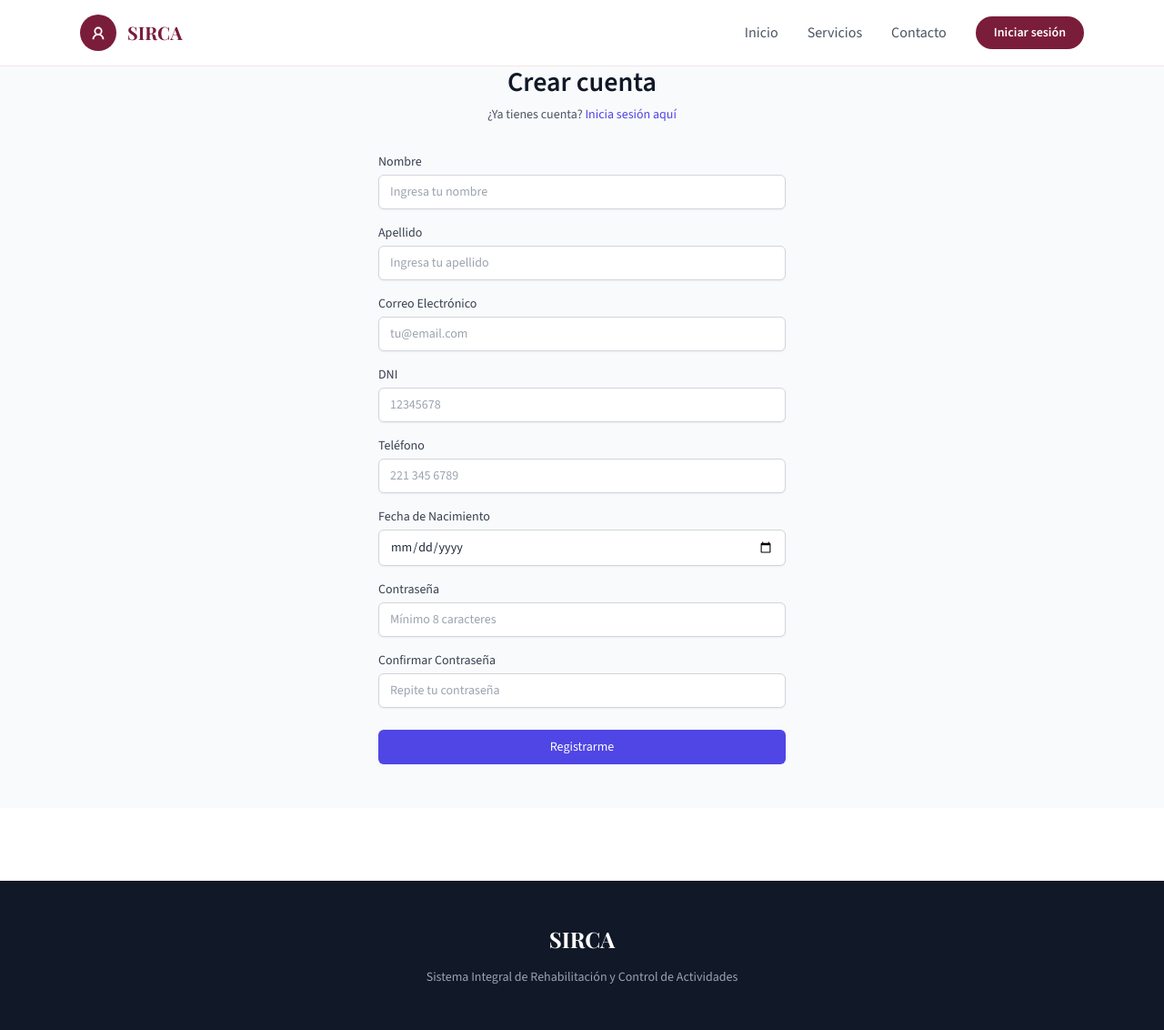
After one commit to sofispazzarini/IS2, a Django app: template templates/user/registro.html in a window 1280 px wide. The commit adds this page. Shown: the whole page at 91% size. Run offline with Django 5.2, Linux system fonts and the light colour scheme; the template is opened without the code that fills it: values that come from a table or form of the project are taken from there, others are empty; parts of the project's set-up code (start-up, migrations or seed data) failed here and were passed over; some libraries are stand-ins or nearby versions.

Commit message:
resuelvo conflictos

```diff
--- a/templates/base.html
+++ b/templates/base.html
@@ -15,6 +15,27 @@
 
     <!-- Tailwind -->
     <script src="https://cdn.tailwindcss.com/3.4.17"></script>
+    <script>
+        tailwind.config = {
+            theme: {
+                extend: {
+                    colors: {
+                        bordo: {
+                            100: '#f5e6e8',
+                            200: '#e6c3c8',
+                            300: '#d49ba4',
+                            400: '#c16f7d',
+                            500: '#a84556',
+                            600: '#8f3a4a',
+                            700: '#7a1d3a',
+                            800: '#641830',
+                            900: '#521428',
+                        }
+                    }
+                }
+            }
+        }
+    </script>
 
     <!-- Lucide -->
     <script src="https://cdn.jsdelivr.net/npm/lucide@0.263.0/dist/umd/lucide.min.js"></script>
@@ -91,7 +112,7 @@
                         Hola, {{ user.username }}
                     </span>
 
-                    <a href="{% url 'logout' %}"
+                    <a href="#"
                        class="btn-outline-bordo px-5 py-2 rounded-full text-sm font-semibold">
 
                         Cerrar sesión
@@ -100,7 +121,7 @@
 
                 {% else %}
 
-                    <a href="{% url 'login' %}"
+                    <a href="/auth/login/"
                        class="btn-bordo px-5 py-2 rounded-full text-sm font-semibold">
 
                         Iniciar sesión
--- /dev/null
+++ b/templates/user/registro.html
@@ -0,0 +1,207 @@
+{% extends "base.html" %}
+
+{% block title %}Registro - SIRCA{% endblock %}
+
+{% block content %}
+<div class="min-h-screen flex items-center justify-center bg-gray-50 py-12 px-4 sm:px-6 lg:px-8">
+    <div class="max-w-md w-full space-y-8">
+        <div>
+            <h2 class="mt-6 text-center text-3xl font-extrabold text-gray-900">
+                Crear cuenta
+            </h2>
+            <p class="mt-2 text-center text-sm text-gray-600">
+                ¿Ya tienes cuenta?
+                <a href="#" class="font-medium text-indigo-600 hover:text-indigo-500">
+                    Inicia sesión aquí
+                </a>
+            </p>
+        </div>
+
+        {% if messages %}
+            {% for message in messages %}
+                <div class="rounded-md p-4 {% if message.tags == 'error' %}bg-red-50 border border-red-200{% else %}bg-green-50 border border-green-200{% endif %}">
+                    <div class="flex">
+                        <div class="flex-shrink-0">
+                            {% if message.tags == 'error' %}
+                                <svg class="h-5 w-5 text-red-400" viewBox="0 0 20 20" fill="currentColor">
+                                    <path fill-rule="evenodd" d="M10 18a8 8 0 100-16 8 8 0 000 16zM8.707 7.293a1 1 0 00-1.414 1.414L8.586 10l-1.293 1.293a1 1 0 101.414 1.414L10 11.414l1.293 1.293a1 1 0 001.414-1.414L11.414 10l1.293-1.293a1 1 0 00-1.414-1.414L10 8.586 8.707 7.293z" clip-rule="evenodd" />
+                                </svg>
+                            {% else %}
+                                <svg class="h-5 w-5 text-green-400" viewBox="0 0 20 20" fill="currentColor">
+                                    <path fill-rule="evenodd" d="M10 18a8 8 0 100-16 8 8 0 000 16zm3.707-9.293a1 1 0 00-1.414-1.414L9 10.586 7.707 9.293a1 1 0 00-1.414 1.414l2 2a1 1 0 001.414 0l4-4z" clip-rule="evenodd" />
+                                </svg>
+                            {% endif %}
+                        </div>
+                        <div class="ml-3">
+                            <p class="text-sm font-medium {% if message.tags == 'error' %}text-red-800{% else %}text-green-800{% endif %}">
+                                {{ message }}
+                            </p>
+                        </div>
+                    </div>
+                </div>
+            {% endfor %}
+        {% endif %}
+
+        <form class="mt-8 space-y-6" method="POST" novalidate>
+            {% csrf_token %}
+
+            <div class="space-y-4">
+                <div>
+                    <label for="{{ form.first_name.id_for_label }}" class="block text-sm font-medium text-gray-700">
+                        {{ form.first_name.label }}
+                    </label>
+                    <input
+                        type="text"
+                        id="{{ form.first_name.id_for_label }}"
+                        name="{{ form.first_name.name }}"
+                        value="{{ form.first_name.value|default_if_none:'' }}"
+                        class="mt-1 block w-full px-3 py-2 border border-gray-300 rounded-md shadow-sm placeholder-gray-400 focus:outline-none focus:ring-indigo-500 focus:border-indigo-500 sm:text-sm {% if form.first_name.errors %}border-red-300{% endif %}"
+                        placeholder="Ingresa tu nombre"
+                    >
+                    {% if form.first_name.errors %}
+                        <p class="mt-1 text-sm text-red-600">{{ form.first_name.errors.0 }}</p>
+                    {% endif %}
+                </div>
+
+                <div>
+                    <label for="{{ form.last_name.id_for_label }}" class="block text-sm font-medium text-gray-700">
+                        {{ form.last_name.label }}
+                    </label>
+                    <input
+                        type="text"
+                        id="{{ form.last_name.id_for_label }}"
+                        name="{{ form.last_name.name }}"
+                        value="{{ form.last_name.value|default_if_none:'' }}"
+                        class="mt-1 block w-full px-3 py-2 border border-gray-300 rounded-md shadow-sm placeholder-gray-400 focus:outline-none focus:ring-indigo-500 focus:border-indigo-500 sm:text-sm {% if form.last_name.errors %}border-red-300{% endif %}"
+                        placeholder="Ingresa tu apellido"
+                    >
+                    {% if form.last_name.errors %}
+                        <p class="mt-1 text-sm text-red-600">{{ form.last_name.errors.0 }}</p>
+                    {% endif %}
+                </div>
+
+                <div>
+                    <label for="{{ form.email.id_for_label }}" class="block text-sm font-medium text-gray-700">
+                        {{ form.email.label }}
+                    </label>
+                    <input
+                        type="email"
+                        id="{{ form.email.id_for_label }}"
+                        name="{{ form.email.name }}"
+                        value="{{ form.email.value|default_if_none:'' }}"
+                        class="mt-1 block w-full px-3 py-2 border border-gray-300 rounded-md shadow-sm placeholder-gray-400 focus:outline-none focus:ring-indigo-500 focus:border-indigo-500 sm:text-sm {% if form.email.errors %}border-red-300{% endif %}"
+                        placeholder="tu@email.com"
+                    >
+                    {% if form.email.errors %}
+                        <p class="mt-1 text-sm text-red-600">{{ form.email.errors.0 }}</p>
+                    {% endif %}
+                </div>
+
+                <div>
+                    <label for="{{ form.dni.id_for_label }}" class="block text-sm font-medium text-gray-700">
+                        {{ form.dni.label }}
+                    </label>
+                    <input
+                        type="text"
+                        id="{{ form.dni.id_for_label }}"
+                        name="{{ form.dni.name }}"
+                        value="{{ form.dni.value|default_if_none:'' }}"
+                        class="mt-1 block w-full px-3 py-2 border border-gray-300 rounded-md shadow-sm placeholder-gray-400 focus:outline-none focus:ring-indigo-500 focus:border-indigo-500 sm:text-sm {% if form.dni.errors %}border-red-300{% endif %}"
+                        placeholder="12345678"
+                    >
+                    {% if form.dni.errors %}
+                        <p class="mt-1 text-sm text-red-600">{{ form.dni.errors.0 }}</p>
+                    {% endif %}
+                </div>
+
+                <div>
+                    <label for="{{ form.telefono.id_for_label }}" class="block text-sm font-medium text-gray-700">
+                        {{ form.telefono.label }}
+                    </label>
+                    <input
+                        type="text"
+                        id="{{ form.telefono.id_for_label }}"
+                        name="{{ form.telefono.name }}"
+                        value="{{ form.telefono.value|default_if_none:'' }}"
+                        class="mt-1 block w-full px-3 py-2 border border-gray-300 rounded-md shadow-sm placeholder-gray-400 focus:outline-none focus:ring-indigo-500 focus:border-indigo-500 sm:text-sm {% if form.telefono.errors %}border-red-300{% endif %}"
+                        placeholder="221 345 6789"
+                    >
+                    {% if form.telefono.errors %}
+                        <p class="mt-1 text-sm text-red-600">{{ form.telefono.errors.0 }}</p>
+                    {% endif %}
+                </div>
+
+                <div>
+                    <label for="{{ form.fecha_nacimiento.id_for_label }}" class="block text-sm font-medium text-gray-700">
+                        {{ form.fecha_nacimiento.label }}
+                    </label>
+                    <input
+                        type="date"
+                        id="{{ form.fecha_nacimiento.id_for_label }}"
+                        name="{{ form.fecha_nacimiento.name }}"
+                        value="{{ form.fecha_nacimiento.value|default_if_none:''|date:'Y-m-d' }}"
+                        class="mt-1 block w-full px-3 py-2 border border-gray-300 rounded-md shadow-sm placeholder-gray-400 focus:outline-none focus:ring-indigo-500 focus:border-indigo-500 sm:text-sm {% if form.fecha_nacimiento.errors %}border-red-300{% endif %}"
+                    >
+                    {% if form.fecha_nacimiento.errors %}
+                        <p class="mt-1 text-sm text-red-600">{{ form.fecha_nacimiento.errors.0 }}</p>
+                    {% endif %}
+                </div>
+
+                <div>
+                    <label for="id_password" class="block text-sm font-medium text-gray-700">
+                        Contraseña
+                    </label>
+                    <input
+                        type="password"
+                        id="id_password"
+                        name="password"
+                        class="mt-1 block w-full px-3 py-2 border border-gray-300 rounded-md shadow-sm placeholder-gray-400 focus:outline-none focus:ring-indigo-500 focus:border-indigo-500 sm:text-sm"
+                        placeholder="Mínimo 8 caracteres"
+                    >
+                </div>
+
+                <div>
+                    <label for="id_password_confirm" class="block text-sm font-medium text-gray-700">
+                        Confirmar Contraseña
+                    </label>
+                    <input
+                        type="password"
+                        id="id_password_confirm"
+                        name="password_confirm"
+                        class="mt-1 block w-full px-3 py-2 border border-gray-300 rounded-md shadow-sm placeholder-gray-400 focus:outline-none focus:ring-indigo-500 focus:border-indigo-500 sm:text-sm"
+                        placeholder="Repite tu contraseña"
+                    >
+                </div>
+            </div>
+
+            {% if form.non_field_errors %}
+                <div class="rounded-md bg-red-50 p-4">
+                    <div class="flex">
+                        <div class="flex-shrink-0">
+                            <svg class="h-5 w-5 text-red-400" viewBox="0 0 20 20" fill="currentColor">
+                                <path fill-rule="evenodd" d="M10 18a8 8 0 100-16 8 8 0 000 16zM8.707 7.293a1 1 0 00-1.414 1.414L8.586 10l-1.293 1.293a1 1 0 101.414 1.414L10 11.414l1.293 1.293a1 1 0 001.414-1.414L11.414 10l1.293-1.293a1 1 0 00-1.414-1.414L10 8.586 8.707 7.293z" clip-rule="evenodd" />
+                            </svg>
+                        </div>
+                        <div class="ml-3">
+                            <ul class="text-sm text-red-700">
+                                {% for error in form.non_field_errors %}
+                                    <li>{{ error }}</li>
+                                {% endfor %}
+                            </ul>
+                        </div>
+                    </div>
+                </div>
+            {% endif %}
+
+            <div>
+                <button
+                    type="submit"
+                    class="group relative w-full flex justify-center py-2 px-4 border border-transparent text-sm font-medium rounded-md text-white bg-indigo-600 hover:bg-indigo-700 focus:outline-none focus:ring-2 focus:ring-offset-2 focus:ring-indigo-500"
+                >
+                    Registrarme
+                </button>
+            </div>
+        </form>
+    </div>
+</div>
+{% endblock %}
--- a/user/urls.py
+++ b/user/urls.py
@@ -5,6 +5,6 @@ app_name = "user"
 
 urlpatterns = [
     path("registro/", views.registro, name="registro"),
-    path('login/', views.login_view, name='login'),
+    path('login/', views.registro, name='login'),
     path('register/', views.register_view, name='register'),
 ]
--- a/user/views.py
+++ b/user/views.py
@@ -3,13 +3,9 @@ from django.contrib import messages
 from .forms import RegistroForm
 
 
-
 def login_view(request):
     return render(request, 'user/login.html')
 
-
-def register_view(request):
-    return render(request, 'user/register.html')
 
 def registro(request):
     if request.method == "POST":
```
Also changed, not shown: templates/user/login.html (added, +84 -0 lines).
